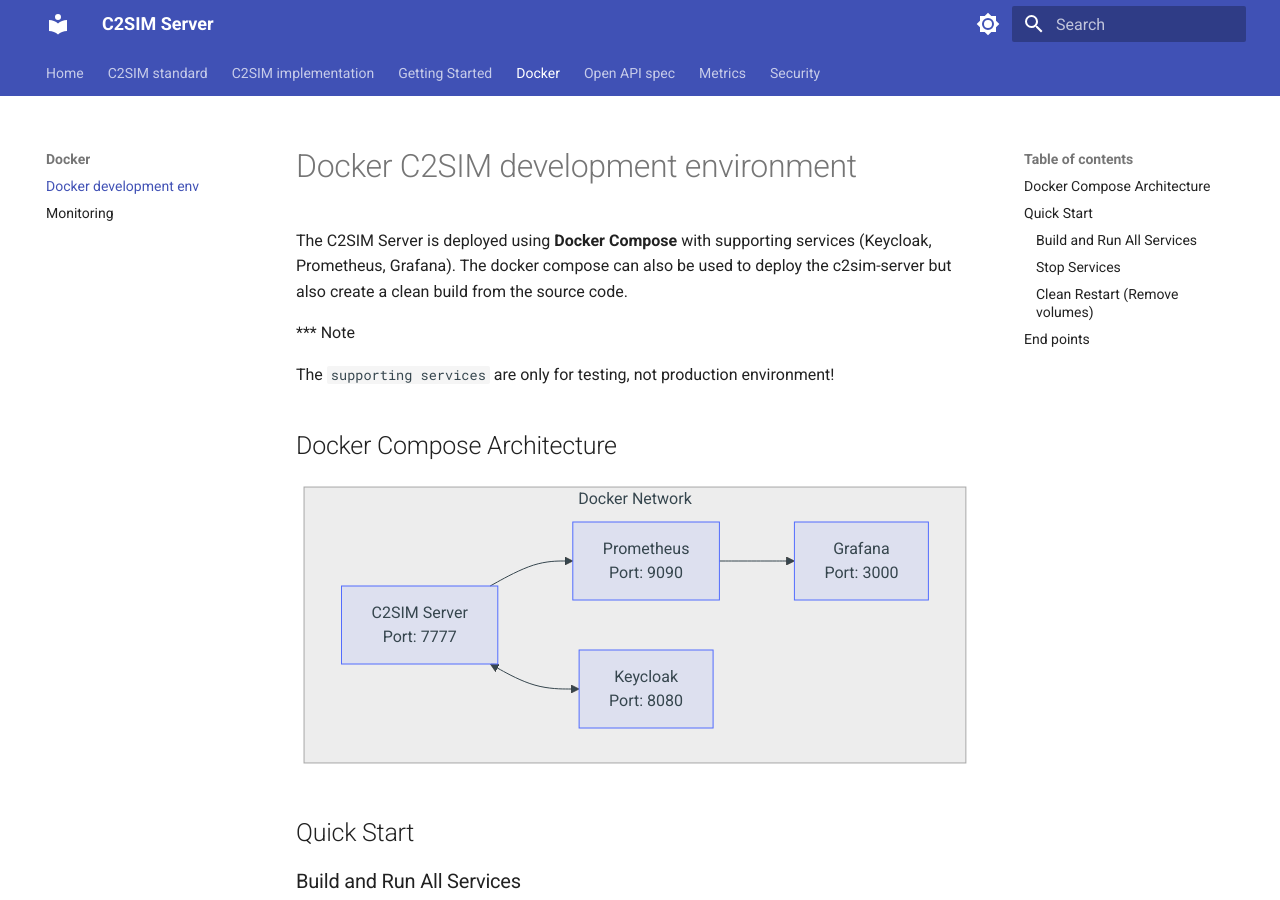
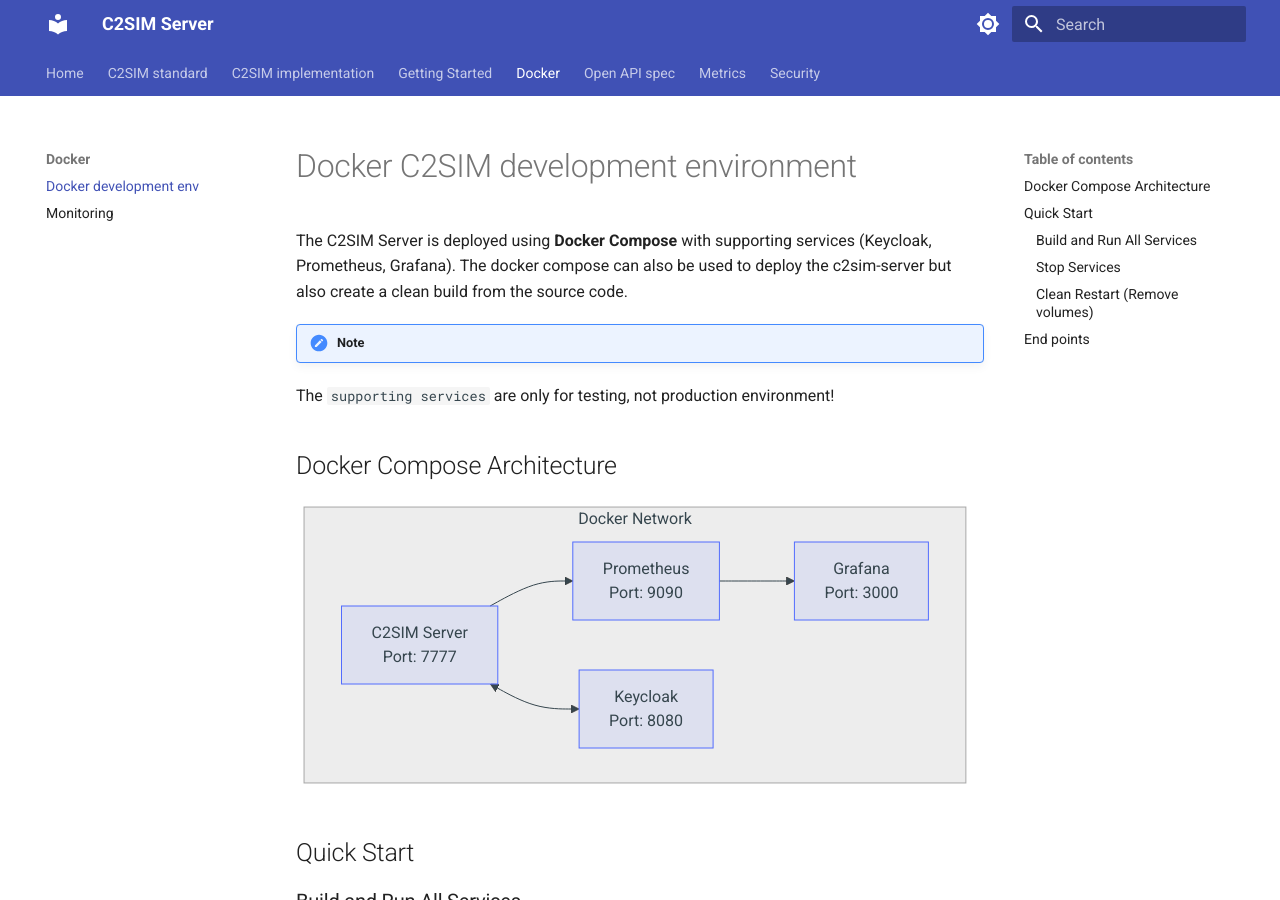
Before and after one commit to TNO-MST/c2sim-server, an MkDocs documentation site: the page built from docs/content/docker/docker.md, in a window 1280 px wide and 900 px high. Built offline with MkDocs 1.6.1 and Material for MkDocs 9.7.7, drawn with Linux system fonts in a browser that asks for light colours.

Commit message:
Update doc

````diff
--- a/docs/content/docker/docker.md
+++ b/docs/content/docker/docker.md
@@ -2,7 +2,7 @@
 
 The C2SIM Server is deployed using **Docker Compose** with supporting services (Keycloak, Prometheus, Grafana).  The docker compose can also be used to deploy the c2sim-server but also create a clean build from the source code.
 
-*** Note
+!!! note
 
 The `supporting services` are only for testing, not production environment!
 
@@ -45,8 +45,6 @@
 | Grafana              | Visualization of metric data                                                          |
 | MkDocs Documentation | Access documentation from docker container                                            |
 
-
-
 ### Stop Services
 
 ```bash
````
